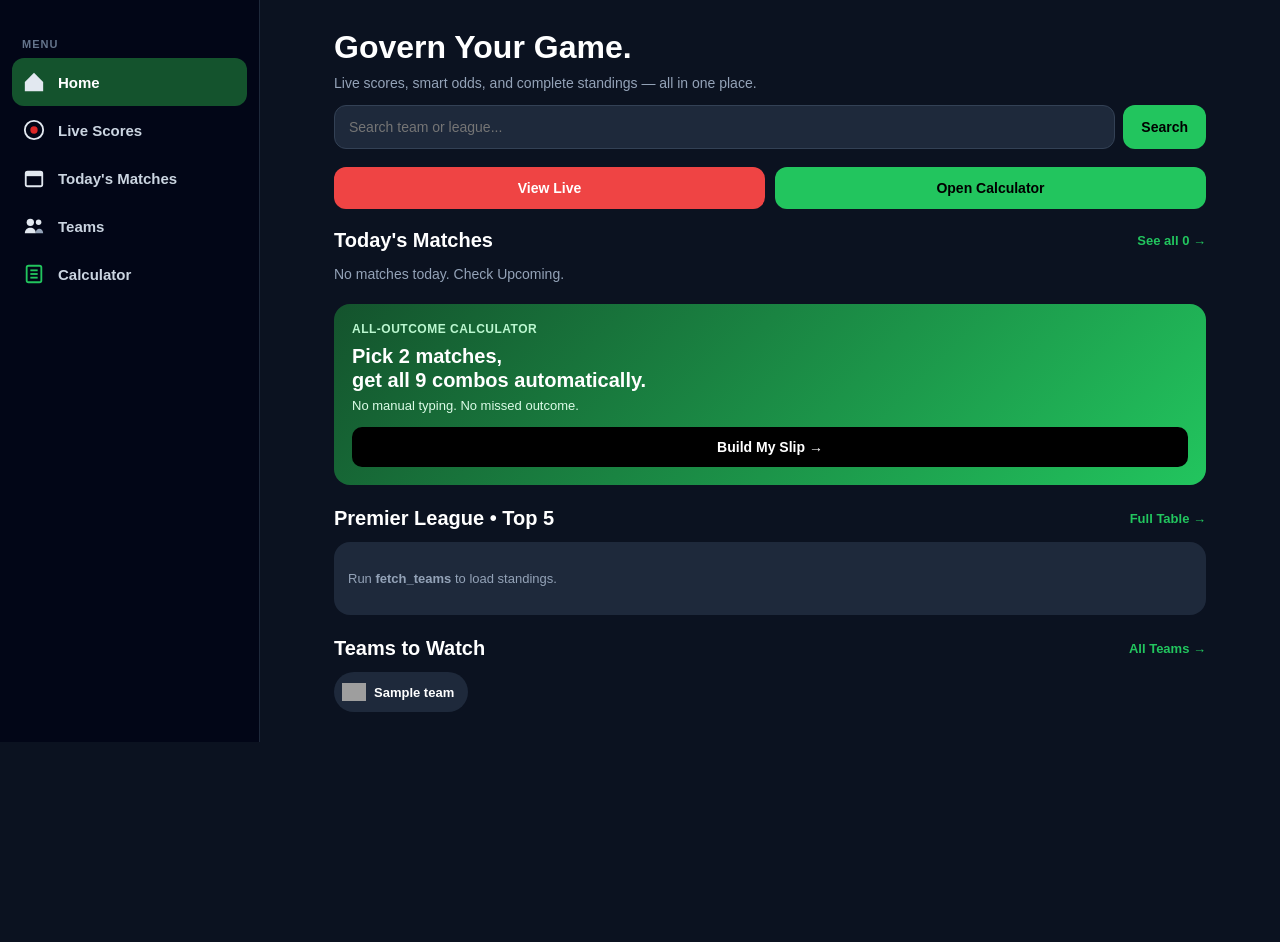
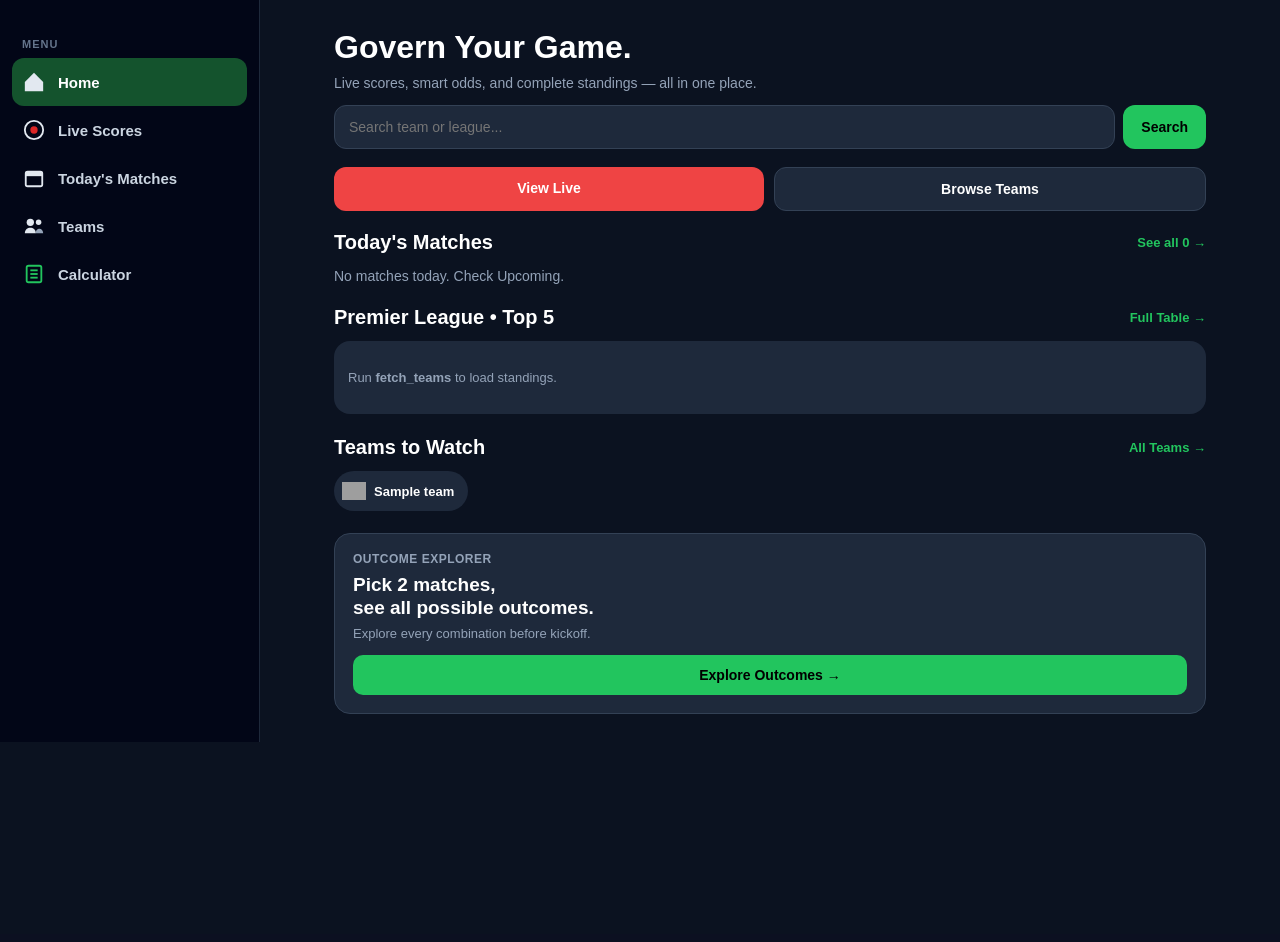
Before and after one commit to afriauthorllc/sportsgovernor, a Django app: page / in a window 1280 px wide. Shown: the part 58-1000 px from the top of the page. After the commit the page ends 800 px from the top, so only its background shows below. Run offline with Django 5.2, Linux system fonts and the light colour scheme; tables that the repository leaves empty hold one stand-in row (values such as "Sample post"); grey boxes are pictures that could not be loaded.

Commit message:
Restructure home - sports first, calculator last

```diff
--- a/calculator/templates/calculator/home.html
+++ b/calculator/templates/calculator/home.html
@@ -7,71 +7,76 @@
   <p style="color:#94a3b8;font-size:14px;margin:10px 0 14px;">Live scores, smart odds, and complete standings — all in one place.</p>
 </div>
 
-<!-- SEARCH -->
+<!-- SEARCH - KEPT -->
 <form method="get" action="/" style="display:flex;gap:8px;margin-bottom:18px;">
   <input name="q" value="{{ q }}" placeholder="Search team or league..." style="flex:1;background:#1e293b;border:1px solid #334155;border-radius:12px;padding:13px 14px;color:#fff;font-size:14px;outline:none;" />
   <button style="background:#22c55e;color:#000;border:none;border-radius:12px;padding:0 18px;font-weight:800;font-size:14px;">Search</button>
 </form>
 
-<!-- 2 CTA BUTTONS -->
+<!-- 2 CTA BUTTONS - KEPT -->
 <div style="display:flex;gap:10px;margin-bottom:20px;">
   <a href="/live/?status=live" style="flex:1;text-align:center;background:#ef4444;color:#fff;padding:13px;border-radius:12px;font-weight:800;text-decoration:none;font-size:14px;">View Live</a>
-  <a href="/calculator/" style="flex:1;text-align:center;background:#22c55e;color:#000;padding:13px;border-radius:12px;font-weight:800;text-decoration:none;font-size:14px;">Open Calculator</a>
+  <a href="/teams/" style="flex:1;text-align:center;background:#1e293b;color:#fff;padding:13px;border-radius:12px;font-weight:800;text-decoration:none;font-size:14px;border:1px solid #334155;">Browse Teams</a>
 </div>
 
-<!-- LIVE NOW / NEXT KICKOFF -->
+<!-- NEXT KICKOFF / LIVE NOW - NOW THE HERO CARD, LIKE YOUR SCREENSHOT -->
 {% if live_matches %}
-<div style="background:#7f1d1d;border:1px solid #ef4444;border-radius:16px;padding:14px;margin-bottom:20px;">
-  <div style="font-size:12px;font-weight:800;letter-spacing:.5px;color:#fca5a5;">● LIVE NOW</div>
+<div style="background:#7f1d1d;border:1px solid #ef4444;border-radius:16px;padding:16px;margin-bottom:20px;text-align:center;">
+  <div style="display:flex;justify-content:space-between;align-items:center;">
+    <span style="font-size:12px;font-weight:800;letter-spacing:.5px;color:#fca5a5;">● LIVE NOW</span>
+    <span style="background:#ef4444;color:#fff;font-size:11px;font-weight:800;padding:4px 10px;border-radius:999px;">LIVE</span>
+  </div>
   {% for m in live_matches %}
-  <div style="display:flex;justify-content:space-between;margin-top:10px;color:#fff;font-weight:700;font-size:15px;">
-    <span>{{ m.home_team }} vs {{ m.away_team }}</span>
-    <span style="color:#fca5a5;">{{ m.status }}</span>
+  <div style="margin-top:14px;">
+    <div style="color:#fff;font-weight:800;font-size:18px;">{{ m.home_team }} vs {{ m.away_team }}</div>
+    <div style="color:#fca5a5;font-size:13px;margin-top:4px;">{{ m.league.name }} • {{ m.status }}</div>
   </div>
   {% endfor %}
 </div>
 {% elif next_match %}
 <a href="/live/" style="text-decoration:none;">
-<div style="background:#1e293b;border-radius:16px;padding:14px;margin-bottom:20px;display:flex;justify-content:space-between;align-items:center;">
-  <div>
-    <div style="font-size:11px;letter-spacing:.5px;color:#94a3b8;font-weight:700;">NEXT KICKOFF</div>
-    <div style="color:#fff;font-weight:800;font-size:16px;margin-top:4px;">{{ next_match.home_team }} vs {{ next_match.away_team }}</div>
-    <div style="color:#94a3b8;font-size:12px;margin-top:2px;">{{ next_match.league.name }} • {{ next_match.commence_time|date:"D, d M" }} • {{ next_match.commence_time|date:"H:i" }}</div>
+<div style="background:#1e293b;border:1px solid #334155;border-radius:16px;padding:18px 16px;margin-bottom:20px;text-align:center;">
+  <div style="display:flex;justify-content:space-between;align-items:center;">
+    <span style="font-size:11px;letter-spacing:.5px;color:#94a3b8;font-weight:700;">NEXT KICKOFF</span>
+    <span style="background:#ef4444;color:#fff;font-size:11px;font-weight:800;padding:4px 10px;border-radius:999px;">UPCOMING</span>
   </div>
-  <div style="color:#22c55e;font-weight:800;font-size:20px;">&rarr;</div>
+  <div style="color:#fff;font-weight:800;font-size:20px;margin-top:14px;">{{ next_match.home_team }} vs {{ next_match.away_team }}</div>
+  <div style="color:#22c55e;font-weight:800;font-size:28px;margin:8px 0 2px;">{{ next_match.commence_time|date:"H:i" }}</div>
+  <div style="color:#94a3b8;font-size:12px;">{{ next_match.league.name }} • {{ next_match.commence_time|date:"D, d M" }}</div>
 </div>
 </a>
 {% endif %}
 
-<!-- TODAY'S MATCHES -->
+<!-- TODAY'S MATCHES - GROUPED BY LEAGUE, LIKE YOUR SCREENSHOT -->
 <div style="display:flex;justify-content:space-between;align-items:center;margin-bottom:12px;">
   <h2 style="font-size:20px;font-weight:800;margin:0;color:#fff;">Today's Matches</h2>
   <a href="/live/?status=today" style="color:#22c55e;font-weight:700;font-size:13px;text-decoration:none;">See all {{ today_count }} &rarr;</a>
 </div>
 
-{% for m in today_matches %}
+{% regroup today_matches by league.name as league_groups %}
+{% for group in league_groups %}
+<div style="font-size:14px;font-weight:700;color:#fff;margin:14px 0 8px;">{{ group.grouper }}</div>
+{% for m in group.list %}
 <div style="background:#1e293b;border-radius:16px;padding:14px;margin-bottom:10px;">
-  <div style="font-size:11px;letter-spacing:.5px;color:#94a3b8;text-transform:uppercase;">{{ m.league.name }} • {{ m.commence_time|date:"H:i" }} • {{ m.status }}</div>
-  <div style="font-size:17px;font-weight:700;color:#fff;margin-top:6px;">{{ m.home_team }} vs {{ m.away_team }}</div>
+  <div style="display:flex;justify-content:space-between;align-items:center;">
+    <div style="font-size:16px;font-weight:700;color:#fff;">{{ m.home_team }}<br><span style="color:#94a3b8;font-weight:400;">{{ m.away_team }}</span></div>
+    <div style="text-align:right;">
+      <div style="font-size:16px;font-weight:800;color:#fff;">{{ m.commence_time|date:"H:i" }}</div>
+      <div style="font-size:11px;color:#22c55e;font-weight:700;margin-top:2px;">{{ m.status }}</div>
+    </div>
+  </div>
   <div style="display:flex;justify-content:space-between;align-items:center;margin-top:10px;">
     <span style="font-size:12px;color:#94a3b8;">{% if m.odds %}{{ m.odds|truncatechars:48 }}{% else %}Odds: -{% endif %}</span>
     <a href="/calculator/" style="color:#22c55e;font-weight:700;font-size:13px;text-decoration:none;white-space:nowrap;">+ Add</a>
   </div>
 </div>
+{% endfor %}
 {% empty %}
 <p style="color:#94a3b8;font-size:14px;">No matches today. Check Upcoming.</p>
 {% endfor %}
 
-<!-- CALCULATOR TEASER -->
-<div style="background:linear-gradient(135deg,#14532d,#22c55e);border-radius:16px;padding:18px;margin:22px 0;">
-  <div style="font-size:12px;font-weight:800;letter-spacing:.5px;color:#bbf7d0;">ALL-OUTCOME CALCULATOR</div>
-  <h3 style="font-size:20px;font-weight:800;color:#fff;margin:8px 0 6px;line-height:1.2;">Pick 2 matches,<br>get all 9 combos automatically.</h3>
-  <p style="font-size:13px;color:#dcfce7;margin:0 0 14px;">No manual typing. No missed outcome.</p>
-  <a href="/calculator/" style="display:block;text-align:center;background:#000;color:#fff;padding:12px;border-radius:10px;font-weight:800;text-decoration:none;font-size:14px;">Build My Slip &rarr;</a>
-</div>
-
 <!-- STANDINGS SNAPSHOT - PREMIER LEAGUE TOP 5 -->
-<div style="display:flex;justify-content:space-between;align-items:center;margin-bottom:12px;">
+<div style="display:flex;justify-content:space-between;align-items:center;margin:22px 0 12px;">
   <h2 style="font-size:20px;font-weight:800;margin:0;color:#fff;">Premier League • Top 5</h2>
   <a href="/live/standings/" style="color:#22c55e;font-weight:700;font-size:13px;text-decoration:none;">Full Table &rarr;</a>
 </div>
@@ -99,7 +104,7 @@
   <h2 style="font-size:20px;font-weight:800;margin:0;color:#fff;">Teams to Watch</h2>
   <a href="/teams/" style="color:#22c55e;font-weight:700;font-size:13px;text-decoration:none;">All Teams &rarr;</a>
 </div>
-<div style="display:flex;gap:8px;flex-wrap:wrap;margin-bottom:20px;">
+<div style="display:flex;gap:8px;flex-wrap:wrap;margin-bottom:22px;">
   {% for t in teams_watch %}
   <a href="/teams/{{ t.id }}/" style="display:flex;align-items:center;gap:8px;background:#1e293b;color:#fff;padding:8px 14px 8px 8px;border-radius:999px;font-size:13px;font-weight:600;text-decoration:none;">
     {% if t.crest_url %}
@@ -112,5 +117,13 @@
   {% endfor %}
 </div>
 
+<!-- OUTCOME EXPLORER - MOVED TO BOTTOM, SOFTER WORDING, SAME COLORS -->
+<div style="background:#1e293b;border:1px solid #334155;border-radius:16px;padding:18px;margin:6px 0 10px;">
+  <div style="font-size:12px;font-weight:800;letter-spacing:.5px;color:#94a3b8;">OUTCOME EXPLORER</div>
+  <h3 style="font-size:19px;font-weight:800;color:#fff;margin:8px 0 6px;line-height:1.2;">Pick 2 matches,<br>see all possible outcomes.</h3>
+  <p style="font-size:13px;color:#94a3b8;margin:0 0 14px;">Explore every combination before kickoff.</p>
+  <a href="/calculator/" style="display:block;text-align:center;background:#22c55e;color:#000;padding:12px;border-radius:10px;font-weight:800;text-decoration:none;font-size:14px;">Explore Outcomes &rarr;</a>
+</div>
+
 <div style="height:90px;"></div>
 {% endblock %}
```
